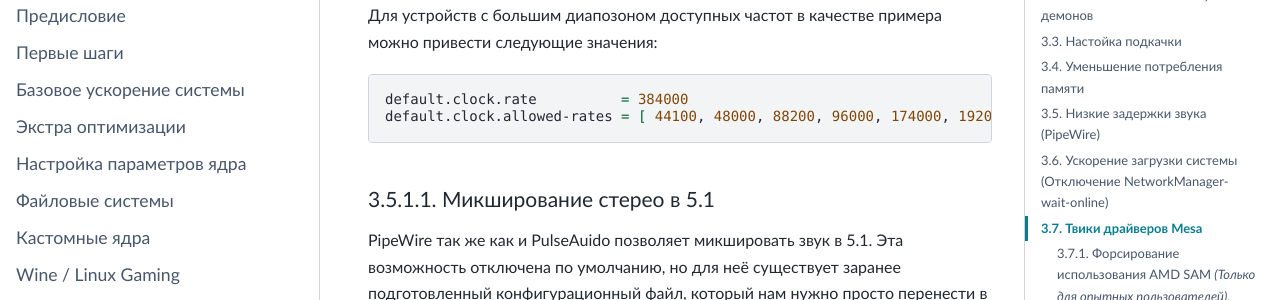
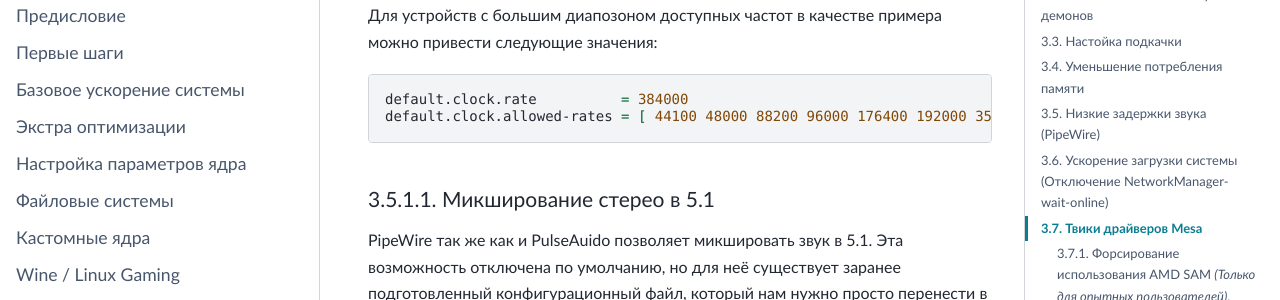
Before and after one commit to ventureoo/ARU, a Sphinx documentation site: the page built from docs/source/generic-system-acceleration.rst, in a window 1280 px wide and 900 px high, scrolled down 8958 px. Shown: the part 152-452 px from the top of the window. Built offline with Sphinx 7.4.7 and the PyData theme 0.15.4, drawn with Linux system fonts in a browser that asks for light colours.

Commit message:
generic-system-acceleration: Fix PipeWire config format

```diff
--- a/docs/source/generic-system-acceleration.rst
+++ b/docs/source/generic-system-acceleration.rst
@@ -416,7 +416,7 @@ https://github.com/lovell/sharp/issues/955
 можно привести следующие значения::
 
   default.clock.rate          = 384000
-  default.clock.allowed-rates = [ 44100, 48000, 88200, 96000, 174000, 192000, 384000, 768000 ]
+  default.clock.allowed-rates = [ 44100 48000 88200 96000 176400 192000 352800 384000 768000 ]
 
 .. index:: pipewire, upmix, 5.1, sound
 .. _upmixing-5.1:
```
